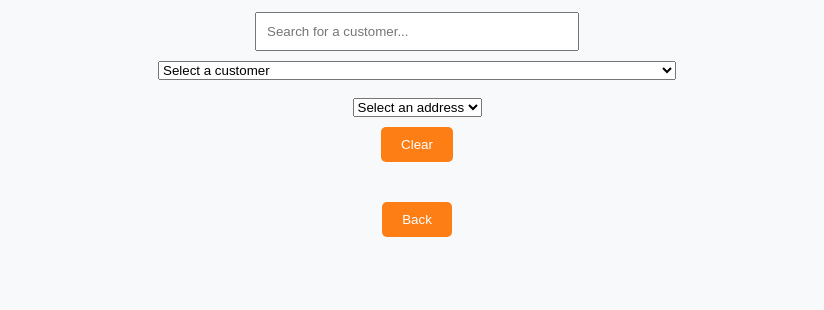
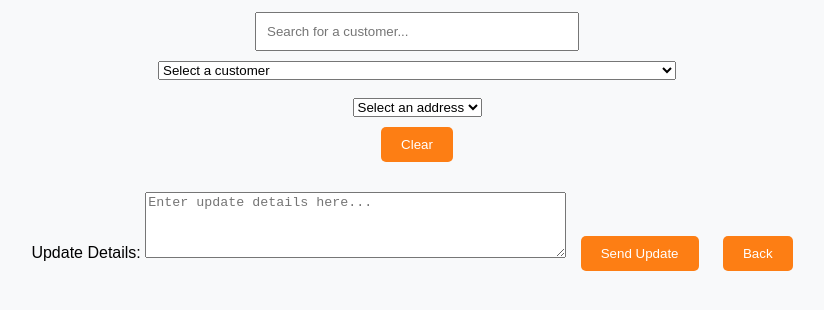
Before and after one commit to QuantilDev/QuantilSalesAppWeb, a website: page contact_details.html in a window 1280 px wide. Shown: the part 262-572 px from the top of the page, without its empty margins (223-1047 px from the left). Drawn offline with Linux system fonts and the light colour scheme.

Commit message:
Add files via upload

```diff
--- a/contact_details.html
+++ b/contact_details.html
@@ -27,6 +27,15 @@
     </div>
 
     <div id="contactInfo" style="text-align: left; margin-top: 20px;"></div>
+    <!-- Contact Information Display -->
+    <div id="contactInfo"></div>
+
+    <!-- Update Details Section -->
+    <label for="updateDetails">Update Details:</label>
+    <textarea id="updateDetails" rows="4" cols="50" placeholder="Enter update details here..."></textarea>
+
+    <!-- Update Button -->
+    <button onclick="sendUpdateEmail()">Send Update</button>
     <button onclick="window.location.href='home.html'">Back</button>
     <script src="contact_script.js"></script>
 </body>
--- a/contact_script.js
+++ b/contact_script.js
@@ -1,4 +1,4 @@
-let contact = []; // Declare the contacts variable
+let contacts = []; // Declare the contacts variable
 
 // Function to load CSV data
 function loadCSVData() {
@@ -130,5 +130,17 @@ function clearSearch() {
     document.getElementById("contactInfo").innerHTML = ""; // Clear contact info
 }
 
+// New function to send update email
+function sendUpdateEmail() {
+    const customerName = document.getElementById("customerSelect").options[document.getElementById("customerSelect").selectedIndex].text;
+    const updateDetails = document.getElementById("updateDetails").value;
+    const email = 'eve.heaton@quantil.co.uk';
+    const subject = encodeURIComponent(`${customerName} - Contact Update Details`);
+    const body = encodeURIComponent(updateDetails);
+
+    // Open mailto link in the user's default email client
+    window.location.href = `mailto:${email}?subject=${subject}&body=${body}`;
+}
+
 // Load CSV data when the page loads
 window.onload = loadCSVData;
```
